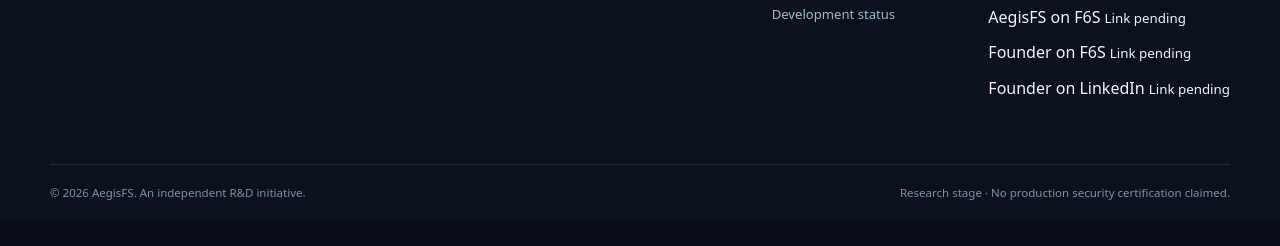
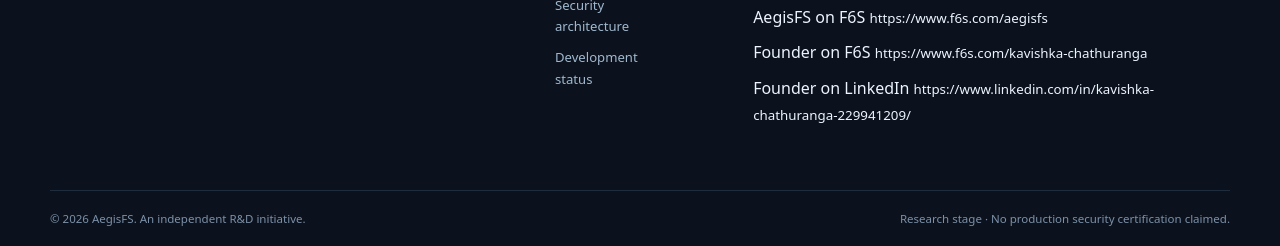
Before and after one commit to kavidev33/AegisFS, a plain HTML site: page contact.html in a window 1280 px wide. Shown: the part 1742-1988 px from the top of the page. Before the commit the page ends 1962 px from the top, so only its background shows below. Drawn offline with Linux system fonts and the light colour scheme.

Commit message:
Update contact.html

```diff
--- a/contact.html
+++ b/contact.html
@@ -63,7 +63,7 @@
 </main><footer class="site-footer"><div class="container footer-upper"><div><div class="footer-brand"><svg aria-hidden="true" width="19" height="19" viewBox="0 0 24 24" fill="none" stroke="currentColor" stroke-width="1.7" stroke-linecap="round" stroke-linejoin="round"><path d="M12 22s8-4 8-10V5l-8-3-8 3v7c0 6 8 10 8 10Z"/><path d="m9 12 2 2 4-4"/></svg> AegisFS</div><p>Independent systems engineering. Building thoughtful Windows file experiences and researching trustworthy filesystem security.</p></div>
     <div class="footer-links"><div><strong>Explore</strong><a href="file-manager.html">File Manager story</a><a href="architecture.html">Security architecture</a><a href="progress.html">Development status</a></div><div><strong>Connect</strong><a href="https://github.com/kavidev33" target="_blank" rel="noopener noreferrer">GitHub profile</a><a href="contact.html">Contact the project</a>
       <!-- Add exact URLs when available; until then, these labels are deliberately not clickable. -->
-      <span class="profile-link-pending">AegisFS on F6S <small>Link pending</small></span>
-      <span class="profile-link-pending">Founder on F6S <small>Link pending</small></span>
-      <span class="profile-link-pending">Founder on LinkedIn <small>Link pending</small></span></div></div></div>
+      <span class="profile-link-pending">AegisFS on F6S <small>https://www.f6s.com/aegisfs</small></span>
+      <span class="profile-link-pending">Founder on F6S <small>https://www.f6s.com/kavishka-chathuranga</small></span>
+      <span class="profile-link-pending">Founder on LinkedIn <small>https://www.linkedin.com/in/kavishka-chathuranga-229941209/</small></span></div></div></div>
     <div class="container footer-bottom"><span>© <span id="year">2026</span> AegisFS. An independent R&amp;D initiative.</span><span>Research stage · No production security certification claimed.</span></div></footer></body></html>
```
